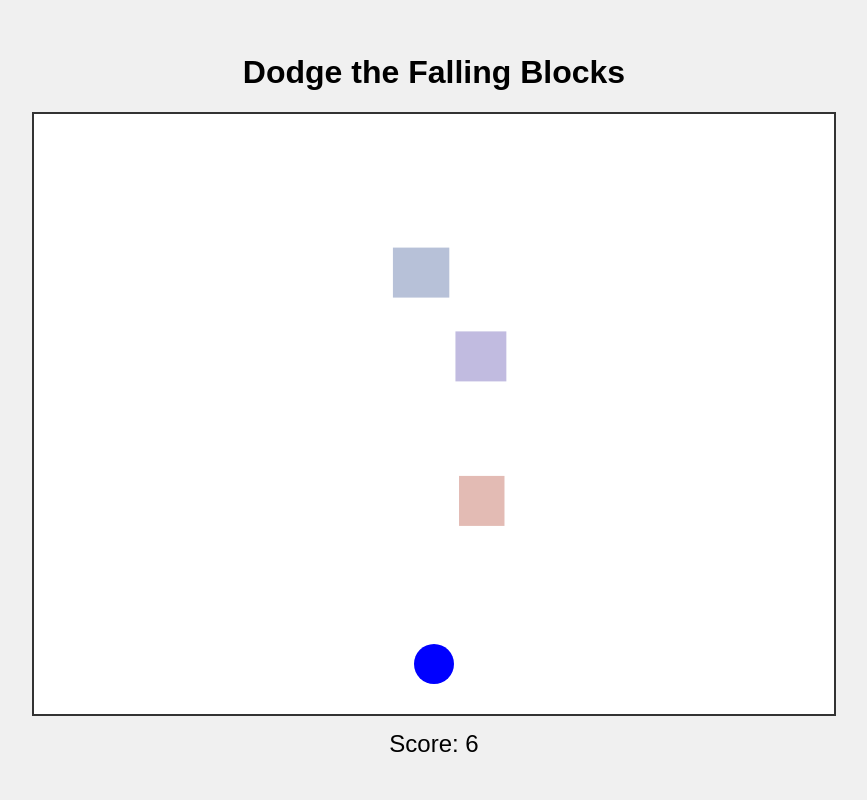
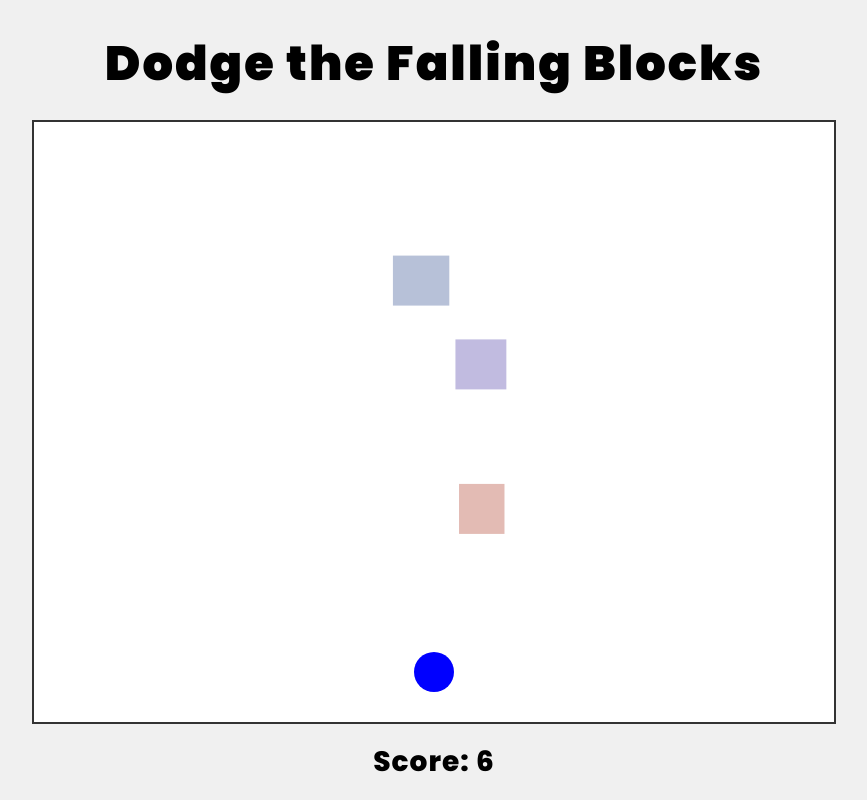
Before and after one commit to hyoyook/css382-one, a Flask app: page / in a window 1280 px wide. Shown: the whole page, without its empty margins (206-1073 px from the left). Run offline with Flask 3, Linux system fonts and the light colour scheme.

Commit message:
Updated fonts

```diff
--- a/static/css/style.css
+++ b/static/css/style.css
@@ -1,5 +1,7 @@
+@import url('https://fonts.googleapis.com/css2?family=Poppins:wght@700;800;900&display=swap');
+
 body {
-    font-family: Arial, sans-serif;
+    font-family: 'Poppins', sans-serif;
     display: flex;
     justify-content: center;
     align-items: center;
@@ -12,14 +14,23 @@ body {
     text-align: center;
 }
 
+#game-container h1 {
+    font-size: 48px;
+    font-weight: 900;
+    margin: 20px 0;
+    letter-spacing: 2px;
+}
+
 #game-canvas {
     border: 2px solid #333;
     background-color: #fff;
 }
 
 #score {
-    font-size: 24px;
+    font-size: 28px;
+    font-weight: 800;
     margin: 10px 0;
+    letter-spacing: 1px;
 }
 
 #game-over {
```
Also changed, not shown: other parts of static/css/style.css (+27 -2 lines), public/css/style.css (+40 -4 lines).
